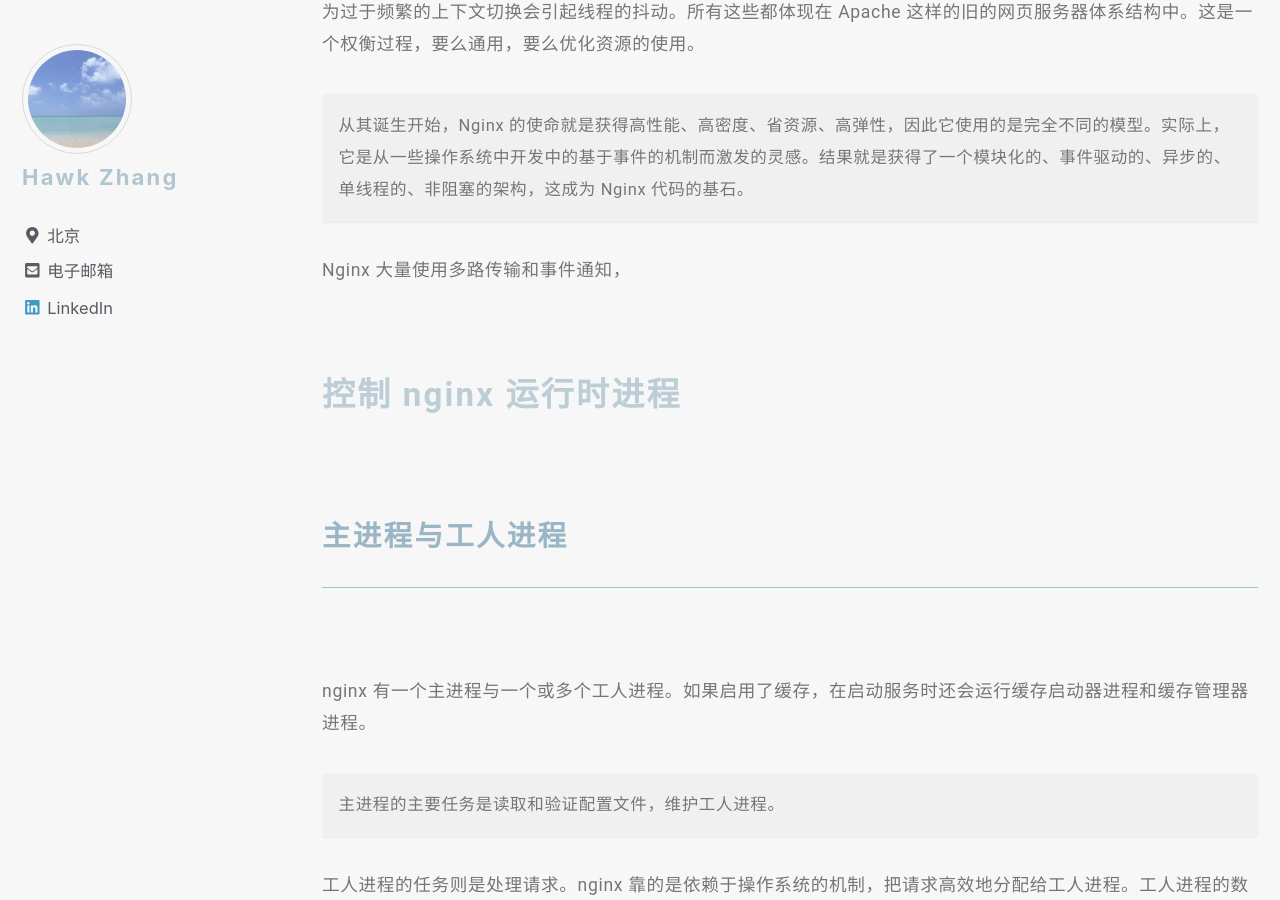
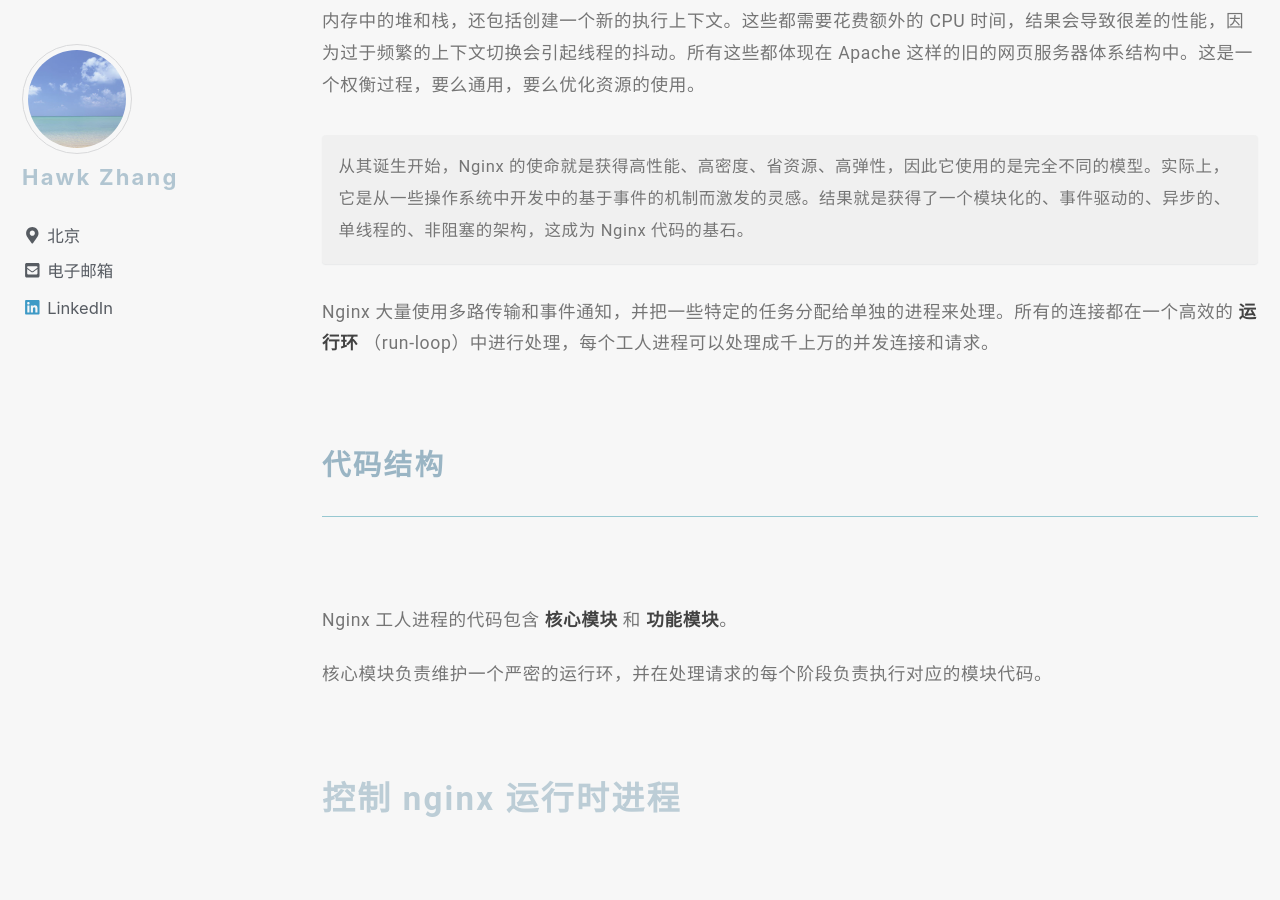
Before and after one commit to narru888/linotes_note, a Jekyll site: the page built from _posts/server/nginx/2016-01-03-nginx.basic.md, in a window 1280 px wide and 900 px high, scrolled down 14820 px. Built offline with Jekyll 4.4.1, drawn with Linux system fonts in a browser that asks for light colours; nearby versions of some CDN libraries; a script that is not in the unit is left out.

Commit message:
update on 2018-09-26 20:10:02 CST

```diff
--- a/_posts/server/nginx/2016-01-03-nginx.basic.md
+++ b/_posts/server/nginx/2016-01-03-nginx.basic.md
@@ -375,7 +375,15 @@
 从其诞生开始，Nginx 的使命就是获得高性能、高密度、省资源、高弹性，因此它使用的是完全不同的模型。实际上，它是从一些操作系统中开发中的基于事件的机制而激发的灵感。结果就是获得了一个模块化的、事件驱动的、异步的、单线程的、非阻塞的架构，这成为 Nginx 代码的基石。
 {: .notice}
 
-Nginx 大量使用多路传输和事件通知，
+Nginx 大量使用多路传输和事件通知，并把一些特定的任务分配给单独的进程来处理。所有的连接都在一个高效的 **运行环** （run-loop）中进行处理，每个工人进程可以处理成千上万的并发连接和请求。
+
+
+
+### 代码结构
+
+Nginx 工人进程的代码包含 **核心模块** 和 **功能模块**。
+
+核心模块负责维护一个严密的运行环，并在处理请求的每个阶段负责执行对应的模块代码。
 
 
 
```
